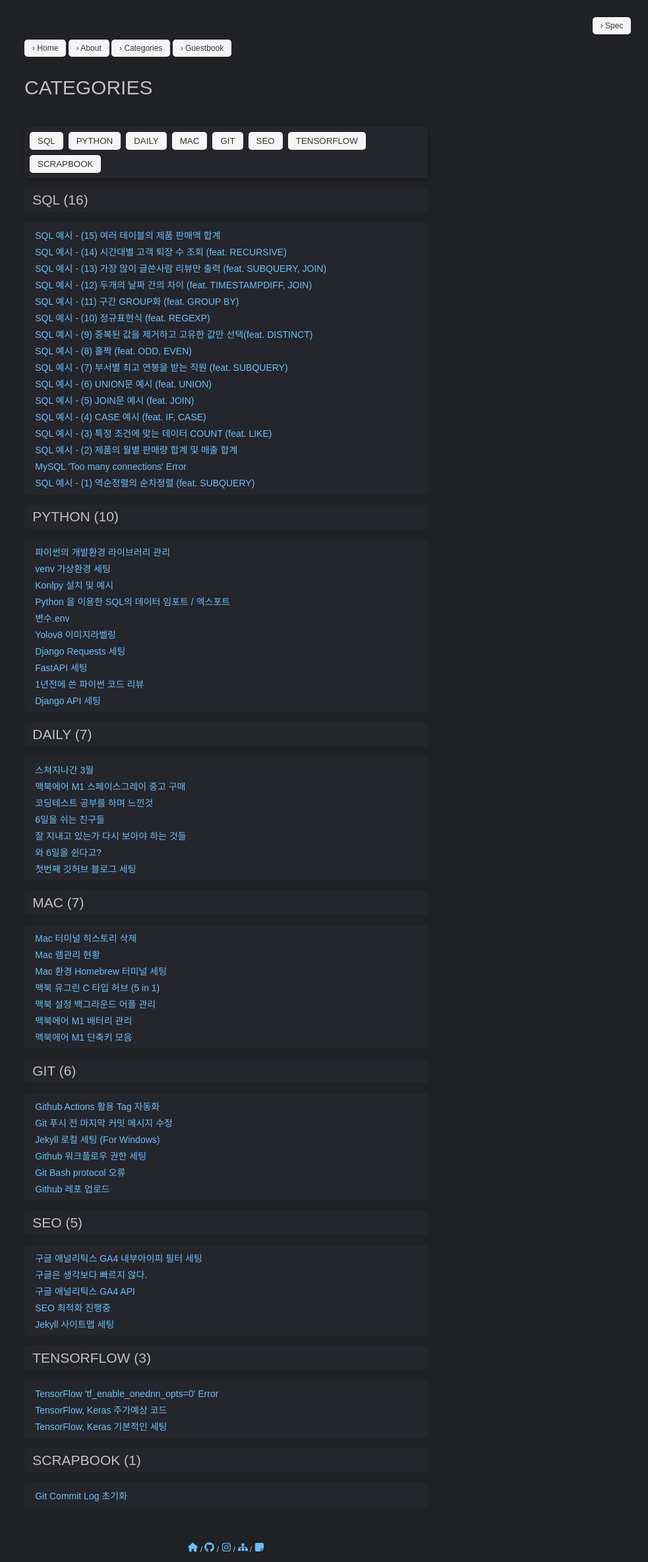
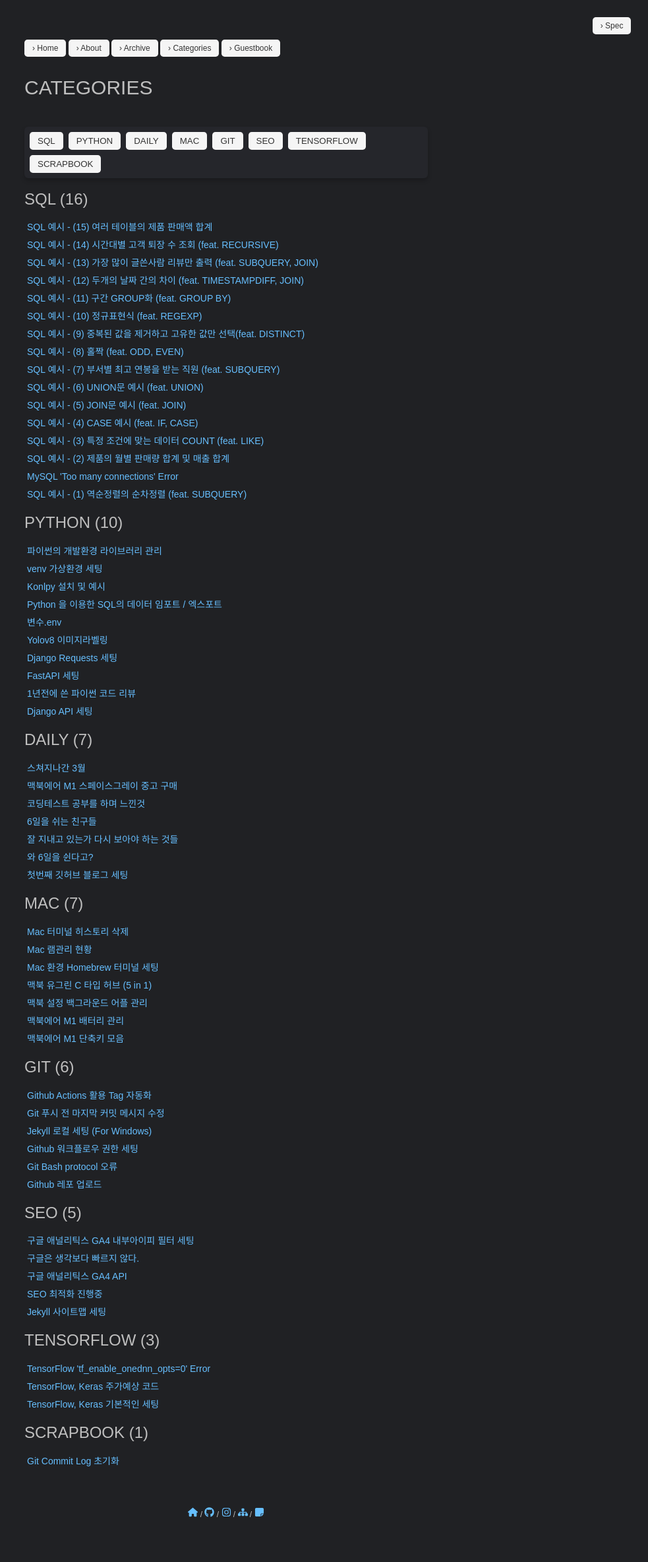
Before and after one commit to pozuhtuhv/pozuhtuhv.github.io, a Jekyll site: the page built from categories.html, in a window 1280 px wide. Shown: the whole page at 66% size, without its empty margins (297-1280 px from the left). Built offline with Jekyll 4.4.1, drawn with Linux system fonts in a browser that asks for light colours; some web fonts are replaced; after the commit the page ends 2314 px from its top, so only the background shows below that.

Commit message:
(edit) content

```diff
--- a/_layouts/default.html
+++ b/_layouts/default.html
@@ -23,6 +23,7 @@ layout: compress
     <section class="head">
       <a href="{{ site.url }}"> &rsaquo; Home</a>
       <a href="{{ site.url }}/about/"> &rsaquo; About</a>
+      <a href="{{ site.url }}/archive/"> &rsaquo; Archive</a>
       <a href="{{ site.url }}/categories/"> &rsaquo; Categories</a>
       <a href="{{ site.url }}/guestbook/"> &rsaquo; Guestbook</a>
       <!-- <a href="{{ site.url }}/yt-generator/"> &rsaquo; Yt-Generator</a>
--- a/about.html
+++ b/about.html
@@ -1,6 +1,10 @@
 ---
 layout: default
 ---
+<section class="page_title">
+    <h1>About</h1>
+</section>
+
 <section>
 <div align="center">
 Since 2025.01.16<br>
--- a/categories.html
+++ b/categories.html
@@ -17,13 +17,6 @@ layout: default
   color: #0073e6;
 }
 
-.category-item > h3,
-.category-item > ul {
-  background-color: #25262b;
-  padding: 1% 5% 1% 2%;
-  border-radius: 5px;
-}
-
 #category-buttons {
   display: flex;
   flex-wrap: wrap;
@@ -33,6 +26,14 @@ layout: default
   border-radius: 6px;
   box-shadow: 0 4px 6px rgba(0, 0, 0, 0.2);
 }
+
+.category-item li {
+  margin-bottom: 0.5rem;
+}
+
+.category-item li a:hover {
+    text-decoration: underline;
+  }
 
 </style>
 
@@ -54,14 +55,14 @@ layout: default
     <div id="category-list">
         {% for category in site.categories %}
             <div class="category-item" data-count="{{ category[1] | size }}" id="{{ category[0] | slugify }}">
-                <h3>{{ category[0] | upcase }} ({{ category[1] | size }})</h3>
-                <ul class="post-list">
-                    {% for post in category[1] %}
+                <h2>{{ category[0] | upcase }} ({{ category[1] | size }})</h2>
+                    <ul>
+                        {% for post in category[1] %}
                         <li>
                             <a href="{{ post.url }}">{{ post.title }}</a>
                         </li>
-                    {% endfor %}
-                </ul>
+                        {% endfor %}
+                    </ul>
             </div>
         {% endfor %}
     </div>
--- a/portfolio.html
+++ b/portfolio.html
@@ -195,6 +195,10 @@ layout: default
   }
 </style>
 
+<section class="page_title">
+  <h1>Portfolio</h1>
+</section>
+
 <section>
   <h1>Hyeonseok Cho</h1>
   <p>안녕하세요! 데이터 개발자 <q style="text-shadow:0 0 10px #1d9bf0;color:#1d9bf0">조현석</q>입니다.</p>
```
Also changed, not shown: archive.html (added, +39 -0 lines).
